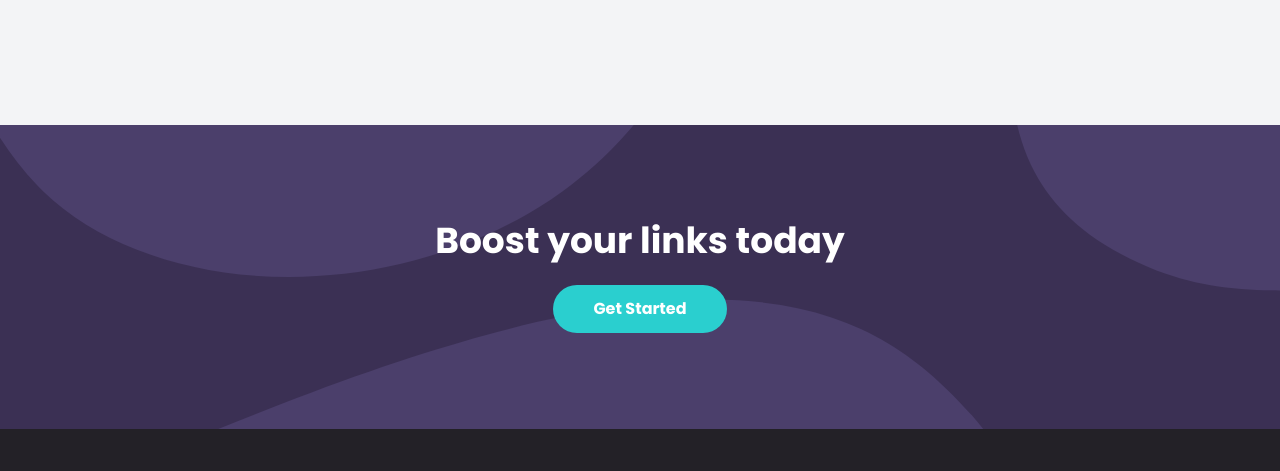
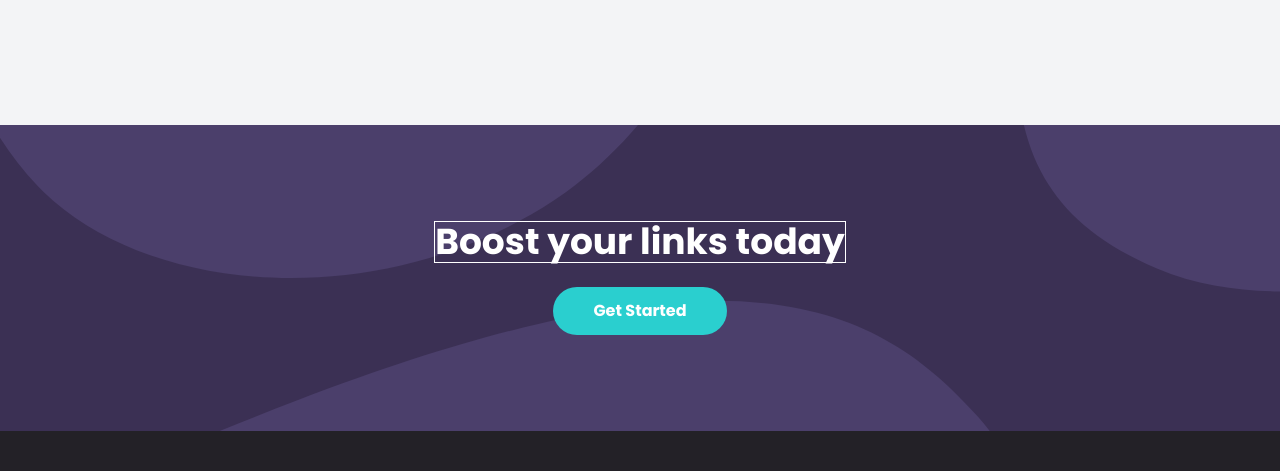
Before and after one commit to kidaneb/Shortly-Website, a website: page index.html in a window 1280 px wide. Shown: the part 1848-2319 px from the top of the page. Drawn offline with Linux system fonts and the light colour scheme.

Commit message:
boost section modified.

```diff
--- a/index.html
+++ b/index.html
@@ -85,6 +85,7 @@
           </div>
         </div>
       </div>
+
     </section>
     <!-- hero section -->
     <section id="hero-section">
@@ -303,7 +304,7 @@
       <!-- boost section container -->
 
       <div class="px-6 py-24 flex flex-col space-y-6 items-center">
-        <h3 class="text-4xl font-bold text-white">Boost your links today</h3>
+        <h3 class="border border-white text-4xl font-bold text-white">Boost your links today</h3>
         <button
           class="px-10 py-5 md:py-3 text-2xl md:text-base text-white font-bold bg-cyan rounded-full hover:bg-cyanLight cursor-pointer focus:outline-none"
         >
--- a/styles.css
+++ b/styles.css
@@ -11,7 +11,7 @@
   --color-veryDarkViolet: hsl(260, 8%, 14%);
 }
 @theme {
-  --font-sans: "Poppins", "sans-serif";
+  --font-sans: "Poppins", sans-serif;
 }
 @theme {
   --spacing-180: 32rem;
```
Also changed, not shown: css/output.css.
